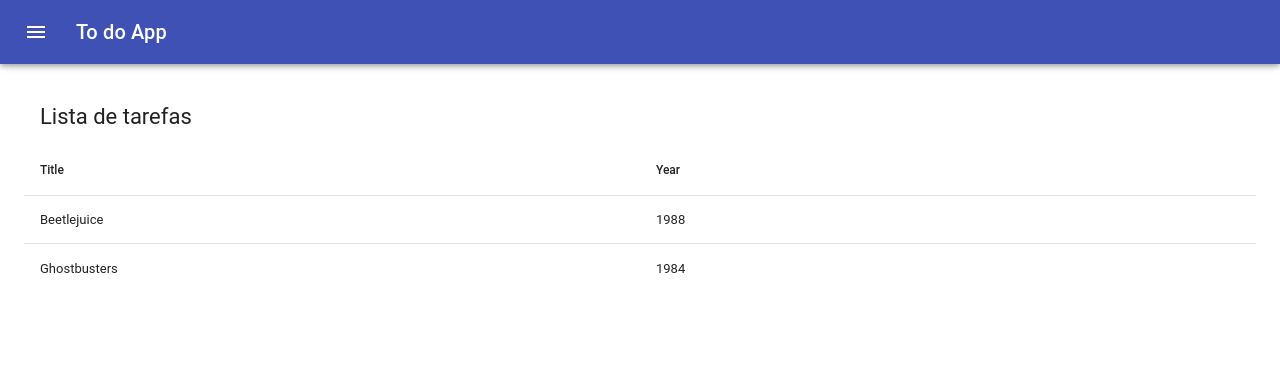
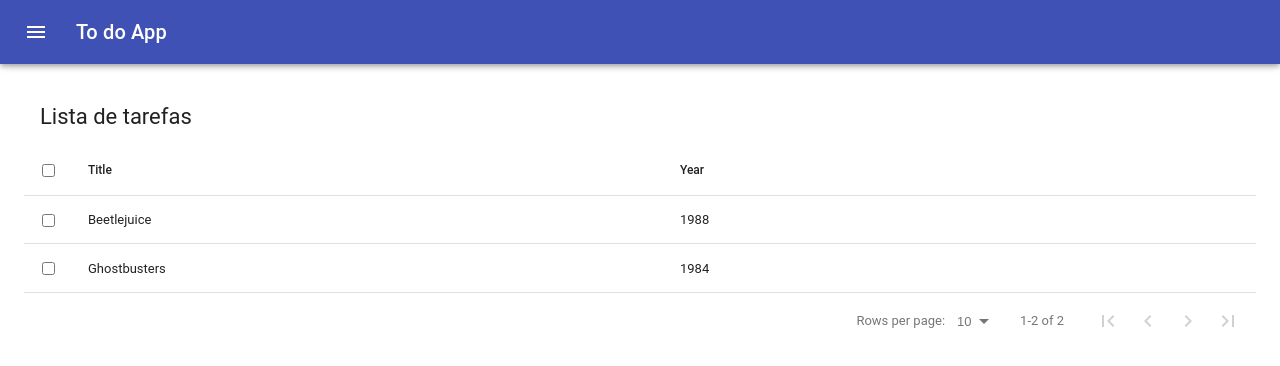
Before and after one commit to RafaelEstevam/to-do-app-lab-v, a React (Create React App) app: page /tasks in a window 1280 px wide. Shown: the top 366 px of the page. Built offline with nearby package versions, Linux system fonts and the light colour scheme.

Commit message:
Datatable config

```diff
--- a/src/components/table.component.js
+++ b/src/components/table.component.js
@@ -2,12 +2,14 @@
 import react from 'react';
 import DataTable from 'react-data-table-component';
 
-const Table = ({columns, data, title}) => {
+const Table = ({columns, data, title, pagination, selectableRows}) => {
     return (
         <DataTable
             title={title}
             columns={columns}
             data={data}
+            pagination={pagination}
+            selectableRows={selectableRows}
         />
     );
 };
--- a/src/pages/TaskList/index.js
+++ b/src/pages/TaskList/index.js
@@ -29,7 +29,13 @@ const data = [
 const ListView = () => {
     return (
         <>
-            <DataTable columns={columns} data={data} title="Lista de tarefas" />
+            <DataTable
+                columns={columns}
+                data={data}
+                title="Lista de tarefas"
+                pagination
+                selectableRows
+            />
         </>
     );
 }
```
